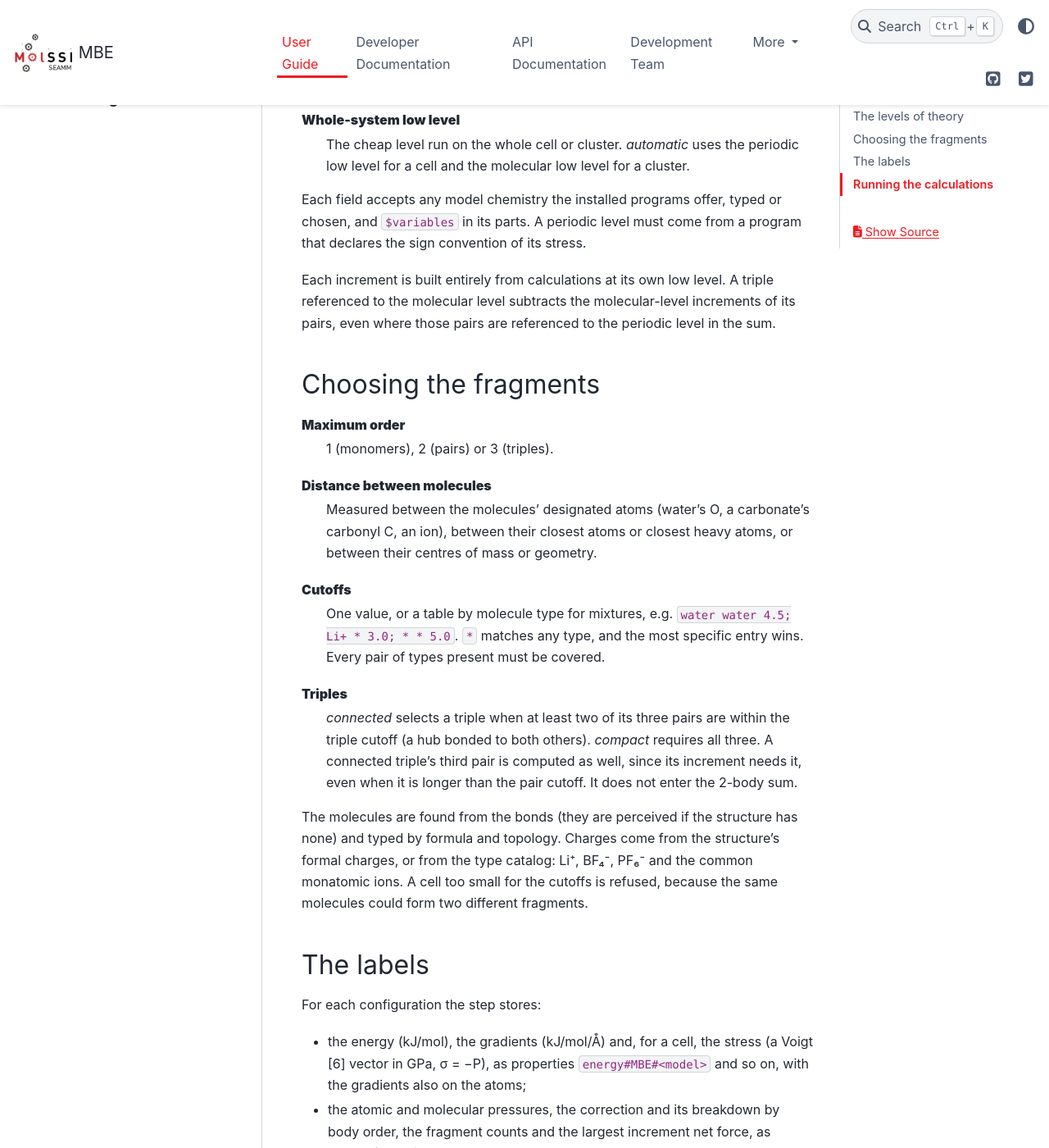
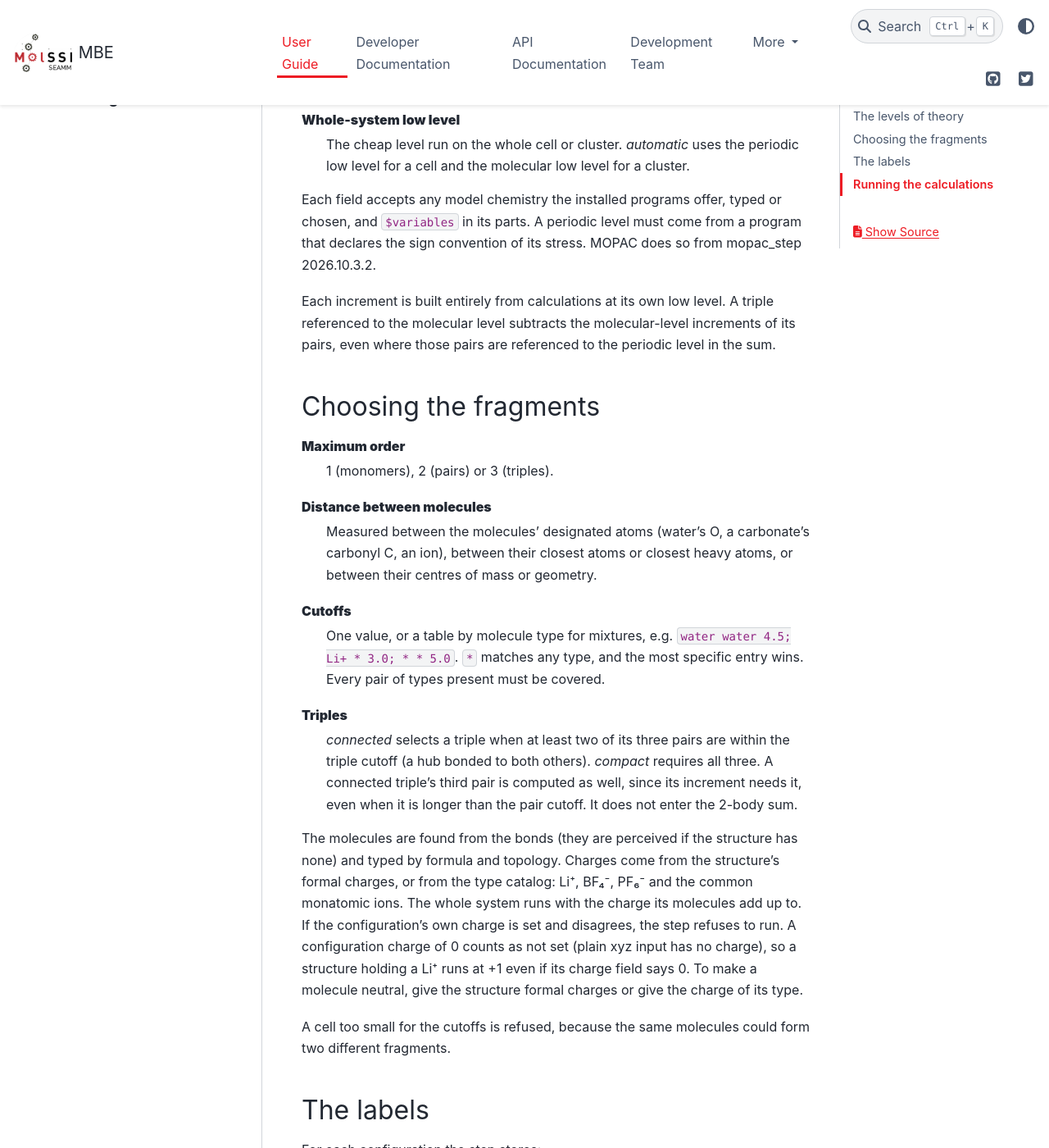
Before and after one commit to molssi-seamm/mbe_step, a Sphinx documentation site: the page built from docs/user_guide/index.rst, in a window 1280 px wide and 1400 px high, scrolled down 934 px. Shown: the whole window at 82% size. Built offline with Sphinx 7.4.7 and the PyData theme 0.15.4, drawn with Linux system fonts in a browser that asks for light colours; pages that are not in the unit, such as notebooks, are missing from menus.

Commit message:
Docs: the molecules' charges win over a configuration charge of 0; MOPAC periodic needs mopac_step 2026.10.3.2; the periodic MOPAC run is a smoke test
Co-Authored-By: Claude Opus 5.5 <noreply@anthropic.com>

```diff
--- a/docs/developer_guide/campaigns/2026-10-03/index.rst
+++ b/docs/developer_guide/campaigns/2026-10-03/index.rst
@@ -113,7 +113,7 @@ copies of ``orca.ini`` and ``mopac.ini``:
 - **MOPAC, MDI path:** the same cluster, PM6 high and AM1 low. It ran in
   18 s on warm engines.
 
-**Periodic, real code (MOPAC over MDI):**
+**Periodic, real code (MOPAC over MDI) -- a smoke test, not a validation number:**
 
 - Setup: the 64-water pilot geometry (L = 12.4297 Å), default selection
   (pairs < 4.5 Å, connected triples < 3.5 Å). PM7 high, PM6 molecular and
@@ -177,6 +177,9 @@ The review found the core sound. These were fixed, each with a test:
    is refused.
 #. **Help text.** The labels file's help gives ``job:NAME``; a leading ``/``
    is an absolute path.
+#. **Configuration charge 0 counts as not set** (plain xyz has none), so the
+   molecules' charges win: a Li⁺ structure runs at +1 even if its charge field
+   says 0. The user guide says so.
 #. **Cell without a stress.** It is marked failed with a reason, instead of
    failing in the assembly.
 #. **Order field.** A typed ``$variable`` in it no longer breaks the dialog.
--- a/docs/user_guide/index.rst
+++ b/docs/user_guide/index.rst
@@ -39,7 +39,8 @@ The step uses up to four Model Chemistries:
 
 Each field accepts any model chemistry the installed programs offer, typed or
 chosen, and ``$variables`` in its parts. A periodic level must come from a program
-that declares the sign convention of its stress.
+that declares the sign convention of its stress. MOPAC does so from mopac_step
+2026.10.3.2.
 
 Each increment is built entirely from calculations at its own low level. A triple
 referenced to the molecular level subtracts the molecular-level increments of its
@@ -68,6 +69,13 @@ Choosing the fragments
 The molecules are found from the bonds (they are perceived if the structure has
 none) and typed by formula and topology. Charges come from the structure's formal
 charges, or from the type catalog: Li⁺, BF₄⁻, PF₆⁻ and the common monatomic ions.
+The whole system runs with the charge its molecules add up to. If the
+configuration's own charge is set and disagrees, the step refuses to run.
+A configuration charge of 0 counts as not set (plain xyz input has no charge),
+so a structure holding a Li⁺ runs at +1 even if its charge field says 0. To make
+a molecule neutral, give the structure formal charges or give the charge of its
+type.
+
 A cell too small for the cutoffs is refused, because the same molecules could
 form two different fragments.
 
```
